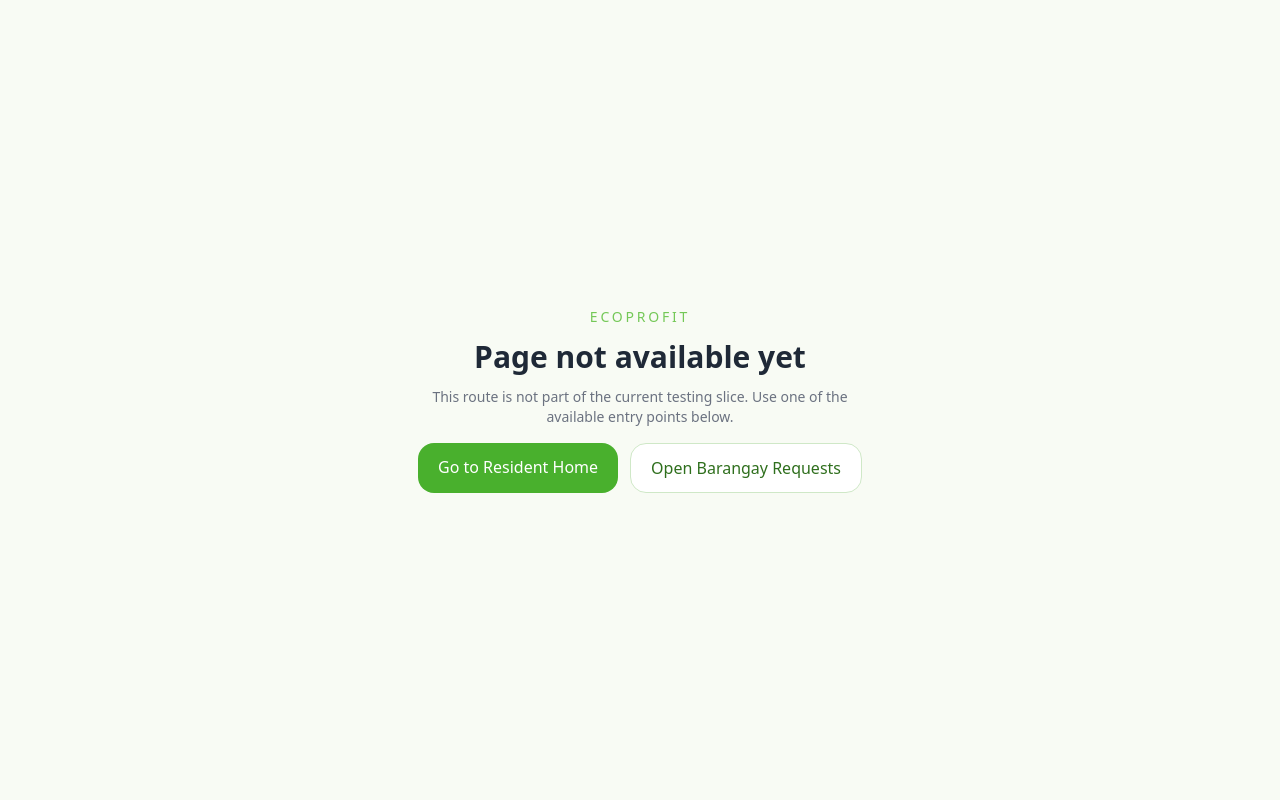
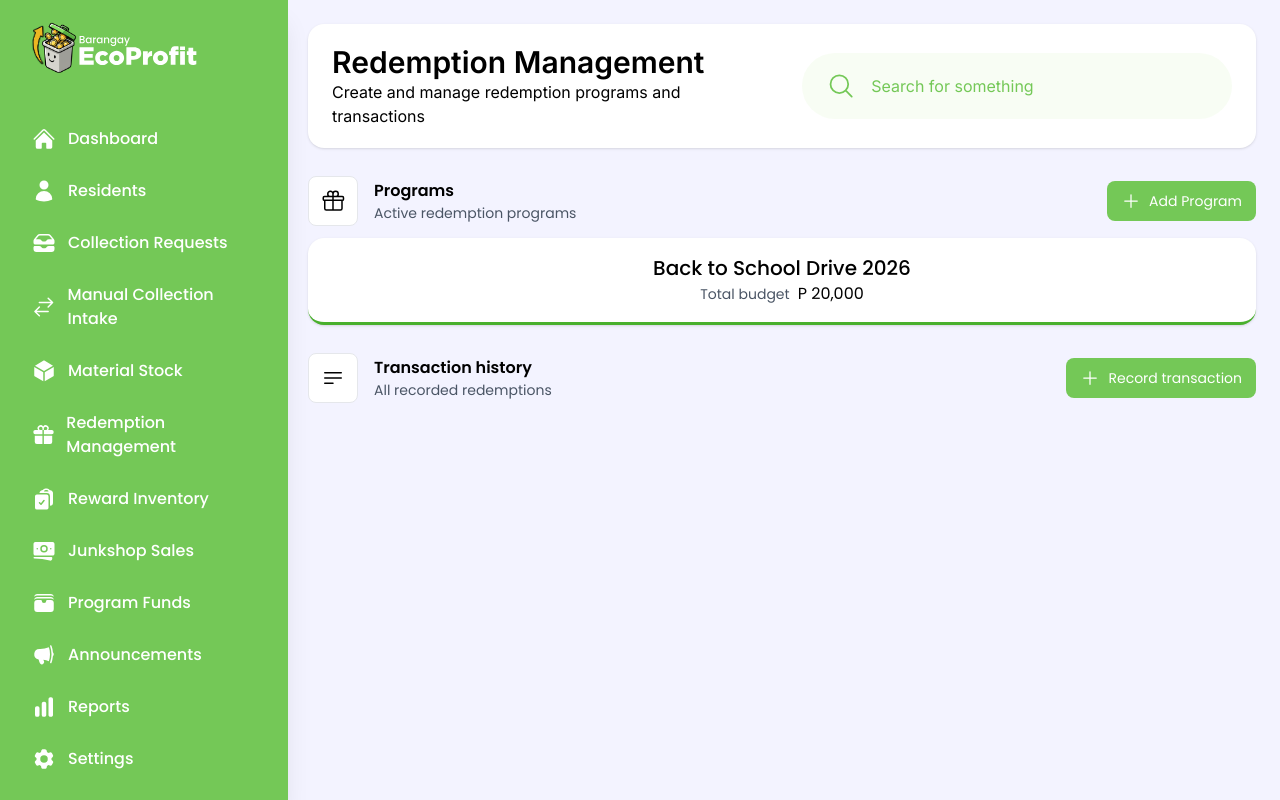
Before and after one commit to kentvillalun/ecoprofit, a Next.js app in the folder frontend/: page /redemption-programs in a window 1280 px wide. Before the commit this address had no page. Built offline with nearby package versions, Linux system fonts and the light colour scheme; no server answers.

Commit message:
Started frontend redemption

```diff
--- /dev/null
+++ b/frontend/src/app/(barangay)/redemption-programs/page.jsx
@@ -0,0 +1,45 @@
+"use client";
+
+import { Page } from "@/components/layout/Page";
+import { PageContent } from "@/components/layout/PageContent";
+import { BarangayTopBar } from "@/components/navigation/BarangayTopBar";
+import { BarangayHeaderCard } from "@/components/ui/BarangayHeaderCard";
+import { Card } from "@/components/ui/Card";
+import { LabelValue } from "@/components/ui/LabelValue";
+import { SectionHeader } from "@/components/ui/SectionHeader";
+import { GiftIcon, Bars3BottomLeftIcon } from "@heroicons/react/24/outline";
+
+export default function RedemptionProgramPage() {
+  return (
+    <Page>
+      <BarangayTopBar title={"Redemption Management"} />
+      <PageContent className="bg-[#F3F3FF]! md:pl-77 md:p-6 md:gap-7">
+        <BarangayHeaderCard
+          title={"Redemption Management"}
+          subtitle={"Create and manage redemption programs and transactions"}
+        />
+
+        <section className="flex flex-col gap-3">
+          <SectionHeader
+            title={"Programs"}
+            subtitle={"Active redemption programs"}
+            icon={<GiftIcon className="w-6 stroke-black" />}
+            buttonLabel={"Add Program"}
+          />
+          <div className="grid">
+            <Card className="flex flex-col items-center justify-center border-b-3  border-primary hover:-translate-y-0.5 transition-all duration-200 ease-in-out hover:cursor-pointer">
+                <h4 className="md:text-xl text-lg font-medium">Back to School Drive 2026 </h4>
+                <div className=" flex flex-row items-center justify-center">
+                  <LabelValue name={" Total budget"} value={"P 20,000"} className="flex-row! items-center gap-2"/>
+                </div>
+            </Card>
+          </div>
+        </section>
+
+        <section className="flex flex-col gap-3">
+            <SectionHeader title={"Transaction history"} subtitle={"All recorded redemptions"} icon={<Bars3BottomLeftIcon className="w-6 stroke-black"/>} buttonLabel={"Record transaction"} />
+        </section>
+      </PageContent>
+    </Page>
+  );
+}
--- a/frontend/src/components/navigation/BarangayTopBar.jsx
+++ b/frontend/src/components/navigation/BarangayTopBar.jsx
@@ -17,7 +17,7 @@ export const BarangayTopBar = ({ title }) => {
   return (
     <>
       <header
-        className={`flex flex-row items-center justify-between min-w-full max-h-24 bg-[#74C857] fixed top-0 py-6 px-8 ${poppins.className} shadow-lg text-white md:hidden z-1000`}
+        className={`flex flex-row items-center justify-between min-w-full max-h-24 bg-[#74C857] fixed top-0 py-6 px-8 ${poppins.className} shadow-lg text-white md:hidden z-40`}
       >
         <Bars3Icon
           className="w-6 h-6 hover:cursor-pointer"
--- a/frontend/src/components/navigation/Sidebar.jsx
+++ b/frontend/src/components/navigation/Sidebar.jsx
@@ -59,7 +59,7 @@ export const Sidebar = () => {
     {
       icon: RedemptionProgramIcon,
       label: "Redemption Management",
-      href: "",
+      href: "/redemption-programs",
     },
     {
       icon: RewardsIcon,
@@ -116,7 +116,7 @@ export const Sidebar = () => {
 
   return (
     <aside
-      className={`w-72 h-svh flex flex-col justify-between bg-[#74C857] fixed top-0 text-white left-0 z-10 md:shadow-xl ${poppins.className} overflow-y-auto sidebar`}
+      className={`w-72 h-svh flex flex-col justify-between bg-[#74C857] fixed top-0 text-white left-0 z-50 md:shadow-xl ${poppins.className} overflow-y-auto sidebar`}
     >
       <div className="p-4 flex flex-col gap-4 lg:gap-9">
         <div className="flex flex-row justify-between items-center">
--- /dev/null
+++ b/frontend/src/components/redemption/TransactionTable.jsx
@@ -0,0 +1,23 @@
+"use client"
+
+import { Card } from "../ui/Card"
+
+
+export const TransactionTable = ({data}) => {
+
+
+    // const tableConfig = [
+    //     {
+    //         header: "Beneficiary", render: (data) => <div className=""></div>
+    //     },
+    //     {
+    //         header: "Program · Material", render: (data) =>
+    //     }
+    // ]
+
+    return (
+        <Card>
+
+        </Card>
+    )
+}
--- a/frontend/src/components/ui/BarangayHeaderCard.jsx
+++ b/frontend/src/components/ui/BarangayHeaderCard.jsx
@@ -11,7 +11,7 @@ export const BarangayHeaderCard = ({ title, subtitle }) => {
   return (
     <Card className={`${inter.className} md:py-5! md:px-6! grid! md:grid-cols-2 md:gap-10  `}>
       <div className="flex-col flex">
-        <h1 className="font-semibold text-3xl">{title}</h1>
+        <h1 className="font-semibold text-2xl md:text-3xl">{title}</h1>
         <p className="">{subtitle}</p>
       </div>
       <div className="">
--- a/frontend/src/components/ui/LabelValue.jsx
+++ b/frontend/src/components/ui/LabelValue.jsx
@@ -5,8 +5,8 @@ const poppins = Poppins({
   weight: ["400", "500", "600", "700"],
 });
 
-export const LabelValue = ({ name, value }) => {
-  return <div className={`${poppins.className} flex flex-col`}>
+export const LabelValue = ({ name, value, className = '' }) => {
+  return <div className={`${poppins.className} flex flex-col ${className}`}>
     <p className="text-gray-600 text-sm">{name}</p>
     <p className={`text-md ${name === "Notes" && "italic text-gray-600"}`}>{value}</p>
   </div>;
--- /dev/null
+++ b/frontend/src/components/ui/SectionHeader.jsx
@@ -0,0 +1,36 @@
+"use client";
+
+import { PlusIcon } from "@heroicons/react/24/outline";
+
+export const SectionHeader = ({
+  icon,
+  title,
+  subtitle,
+  buttonLabel,
+  onAction,
+}) => {
+  return (
+    <header className="">
+      <div className="flex flex-row items-center justify-between">
+        <div className="flex flex-row gap-4 items-center">
+          <div className="border p-3 border-gray-200 rounded-lg md:flex items-center hidden bg-white">
+            {icon}
+          </div>
+          <div className="flex flex-col">
+            <div className="flex flex-row gap-4 items-center">
+              <h4 className="font-semibold text-[16px]">{title}</h4>
+            </div>
+            <p className="text-gray-600 text-[14px]">{subtitle}</p>
+          </div>
+        </div>
+        <button
+          className="bg-[#74C857] text-white px-3.5 rounded-lg py-2.5 flex flex-row items-center gap-2 justify-center hover:cursor-pointer hover:bg-primary transition-all duration-200 ease-in-out"
+          onClick={onAction}
+        >
+          <PlusIcon className="w-5 hidden md:flex" />
+          <p className="md:text-md text-sm ">{buttonLabel}</p>
+        </button>
+      </div>
+    </header>
+  );
+};
--- a/frontend/src/proxy.js
+++ b/frontend/src/proxy.js
@@ -6,7 +6,7 @@ export function proxy(request) {
   const residentToken = request.cookies.get("resident_token");
   const pathname = request.nextUrl.pathname;
 
-  const barangayRoutes = ["/dashboard", "/collection-requests"];
+  const barangayRoutes = ["/dashboard", "/collection-requests", "/redemption-programs"];
   const residentRoutes = [
     "/announcements",
     "/capture",
@@ -40,6 +40,7 @@ export const config = {
     "/",
     "/dashboard/:path*",
     "/collection-requests/:path*",
+    "/redemption-programs/:path*",
     "/announcements/:path*",
     "/capture/:path*",
     "/community/:path*",
```
Also changed, not shown: 1 other file (tests, documents, lock files or other folders).
